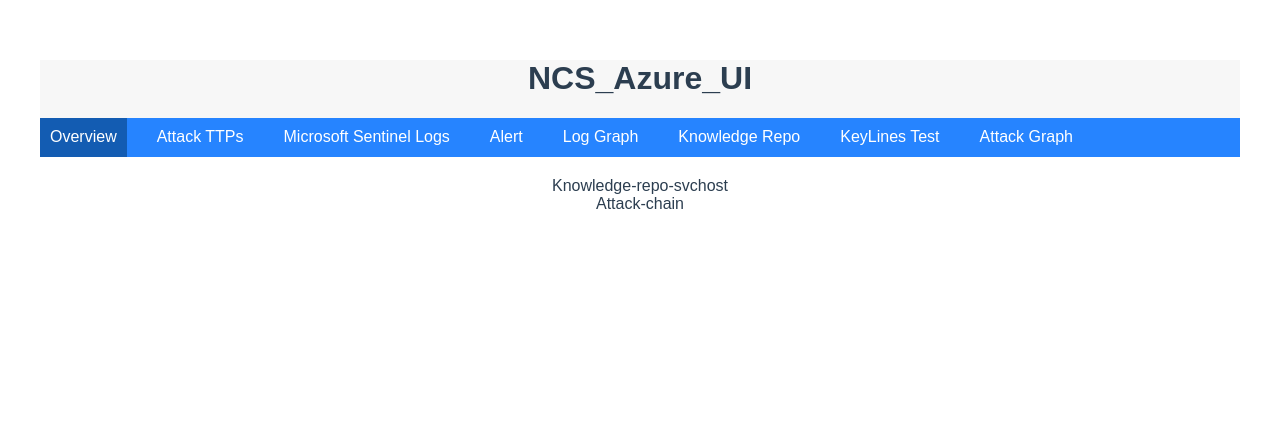
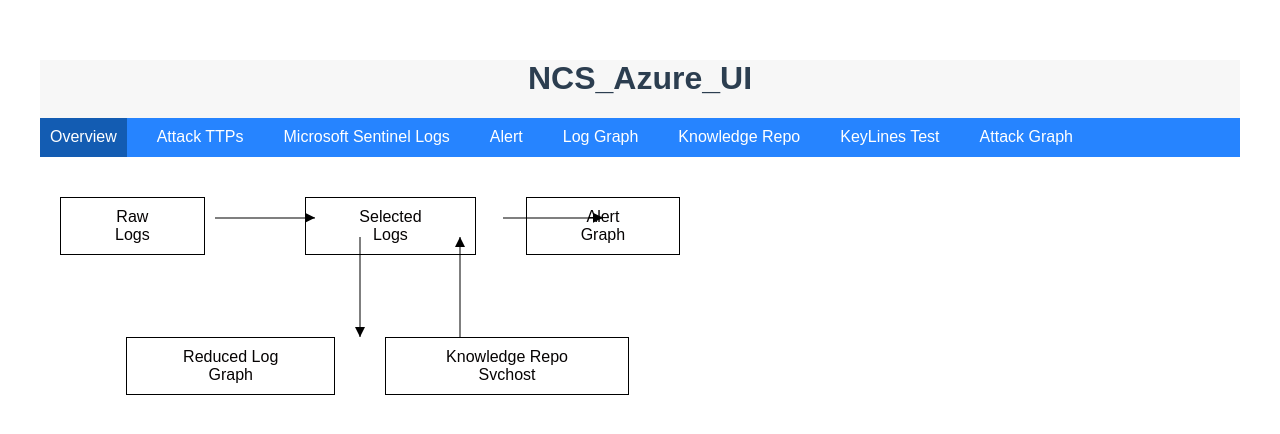
Before and after one commit to Liam929/NCS-Azure, a Vue app: page / in a window 1280 px wide. Shown: the top 434 px of the page. Built offline with nearby package versions, Linux system fonts and the light colour scheme.

Commit message:
update overview

```diff
--- a/src/components/FlowOverview.vue
+++ b/src/components/FlowOverview.vue
@@ -1,14 +1,37 @@
 <template>
   <div>
     <div id="Framework">
-      <div id="op1" @click="navigateToPage('op1')" v-if="showOp1Button">Knowledge-repo-svchost</div>
-      <div id="op2" @click="navigateToPage('op2')" v-if="showOp2Button">Attack-chain</div>
+      <div class="button-container">
+        <div id="op1" @click="navigateToPage('op1')" v-if="showOp1Button" class="button button-op1">Raw Logs</div>
+        <div id="op2" @click="navigateToPage('op2')" v-if="showOp2Button" class="button button-op2">Selected Logs</div>
+        <div id="op3" @click="navigateToPage('op3')" v-if="showOp3Button" class="button button-op3">Reduced Log Graph</div>
+        <div id="op4" @click="navigateToPage('op4')" v-if="showOp3Button" class="button button-op4">Knowledge Repo Svchost</div>
+        <div id="op5" @click="navigateToPage('op5')" v-if="showOp3Button" class="button button-op5">Alert Graph</div>
+        <!-- <div id="op6" @click="navigateToPage('op6')" v-if="showOp3Button" class="button button-op6">Alert Graph</div> Attack Chain
+        <div id="op7" @click="navigateToPage('op7')" v-if="showOp3Button" class="button button-op6">Attack Graph</div> Attack Graph -->
+
+      </div>
+      <div class="arrow-container" v-if="showArrow">
+        <div class="arrow-line1"></div>
+        <div class="arrow1"></div>
+      </div>
+      <div class="arrow-container" v-if="showArrow">
+        <div class="arrow-line2"></div>
+        <div class="arrow2"></div>
+      </div>
+      <div class="arrow-container" v-if="showArrow">
+        <div class="arrow-line3"></div>
+        <div class="arrow3"></div>
+      </div>
+      <div class="arrow-container" v-if="showArrow">
+        <div class="arrow-line4"></div>
+        <div class="arrow4"></div>
+      </div>
       <router-view v-if="!showOp1Button && !showOp2Button"></router-view>
-      <!-- <router-link :to="{ path: '/operation-1' }" v-if="!showOp1Button"></router-link>
-      <router-link :to="{ path: '/operation-2' }" v-if="!showOp2Button"></router-link> -->
     </div>
   </div>
 </template>
+
 
 <script>
 export default {
@@ -16,23 +39,38 @@
     return {
       showOp1Button: true,
       showOp2Button: true,
+      showOp3Button: true,
+      showOp4Button: true,
+      showOp5Button: true,
+      // showOp6Button: true,
+      // showOp7Button: true,
       currentPage: '',
+      showArrow: true,
     };
   },
   methods: {
     navigateToPage(operatorId) {
-      // 根据操作符标识符执行页面跳转逻辑
       if (operatorId === 'op1') {
         this.$router.push('/operation-1');
         this.currentPage = 'operation-1';
       } else if (operatorId === 'op2') {
         this.$router.push('/operation-2');
         this.currentPage = 'operation-2';
+      } else if (operatorId === 'op3') {
+        this.$router.push('/operation-3');
+        this.currentPage = 'operation-3';
+      } else if (operatorId === 'op4') {
+        this.$router.push('/operation-4');
+        this.currentPage = 'operation-4';
+      } else if (operatorId === 'op5') {
+        this.$router.push('/operation-5');
+        this.currentPage = 'operation-5';
       }
-      // 其他操作符的页面跳转逻辑
-      // 根据需要设置 showOp1Button 和 showOp2Button 的值来控制按钮的显示
       this.showOp1Button = false;
       this.showOp2Button = false;
+      this.showOp3Button = false;
+      this.showOp4Button = false;
+      this.showArrow = false;
     },
   },
 };
@@ -44,9 +82,151 @@
   height: 400px;
   /* 其他样式 */
 }
-.active {
-  /* 高亮样式，可以根据需要自定义 */
-  background-color: #135cb2;
-  color: #fff;
+
+.button-container {
+  position: absolute;
+  display: flex;
+  justify-content: center;
+  align-items: flex-start; /* 修改为 flex-start */
+  margin-top: 20px;
+}
+
+.button {
+  padding: 10px 40px;
+  background-color: #fff;
+  color: #060303;
+  cursor: pointer;
+  border: none;
+  transition: all 0.3s ease;
+}
+
+.button-op1 {
+  border: 1px solid #000;
+  margin-right: 100px; /* 调整按钮之间的水平间距 */
+  /* margin-top: 100px */
+}
+
+.button-op2 {
+  border: 1px solid #000;
+  margin-right: -350px;
+}
+
+.button-op3 {
+  border: 1px solid #000;
+  margin-right: 50px;
+  margin-top: 140px;
+}
+
+.button-op4 {
+  border: 1px solid #000;
+  margin-right: -103px;
+  margin-top: 140px;
+}
+
+.button-op5 {
+  border: 1px solid #000;
+  margin-right: 600px;
+}
+
+.arrow-container {
+  position: absolute;
+  display: flex;
+  justify-content: center;
+  align-items: center; /* 修改为 center */
+  margin-top: 40px; /* 调整箭头与按钮之间的垂直间距 */
+  height: auto;
+}
+
+.arrow-line1 {
+  position: absolute;
+  top: 1px;
+  right: -255px;
+  transform: translateY(-50%) rotate(0deg); /* 将线旋转90度，使其横向 */
+  width: 100px; /* 调整线的宽度 */
+  height: 1px; /* 调整线的高度 */
+  background-color: #000; /* 设置线的颜色为黑色 */
+  z-index: 1; /* 提高线的层级，使其位于箭头上方 */
+}
+
+.arrow1 {
+  position: absolute;
+  top: 1px;
+  right: -255px;
+  transform: translateY(-50%) rotate(0deg); /* 将箭头旋转90度，使其横向 */
+  width: 10px; /* 调整箭头的宽度 */
+  height: 10px; /* 调整箭头的高度 */
+  background-color: #000; /* 设置箭头的颜色为黑色 */
+  clip-path: polygon(0 0, 100% 50%, 0 100%); /* 使用 clip-path 定义箭头形状 */
+  z-index: 2; /* 提高箭头的层级，使其位于线的上方 */
+}
+
+.arrow-line2 {
+  position: absolute;
+  top: 70px;
+  right: -350px;
+  transform: translateY(-50%) rotate(-90deg); /* 将线旋转90度，使其横向 */
+  width: 100px; /* 调整线的宽度 */
+  height: 1px; /* 调整线的高度 */
+  background-color: #000; /* 设置线的颜色为黑色 */
+  z-index: 1; /* 提高线的层级，使其位于箭头上方 */
+}
+
+.arrow2 {
+  position: absolute;
+  top: 115px;
+  right: -305px;
+  transform: translateY(-50%) rotate(90deg); /* 将箭头旋转90度，使其横向 */
+  width: 10px; /* 调整箭头的宽度 */
+  height: 10px; /* 调整箭头的高度 */
+  background-color: #000; /* 设置箭头的颜色为黑色 */
+  clip-path: polygon(0 0, 100% 50%, 0 100%); /* 使用 clip-path 定义箭头形状 */
+  z-index: 2; /* 提高箭头的层级，使其位于线的上方 */
+}
+
+.arrow-line3 {
+  position: absolute;
+  top: 70px;
+  right: -450px;
+  transform: translateY(-50%) rotate(-90deg); /* 将线旋转90度，使其横向 */
+  width: 100px; /* 调整线的宽度 */
+  height: 1px; /* 调整线的高度 */
+  background-color: #000; /* 设置线的颜色为黑色 */
+  z-index: 1; /* 提高线的层级，使其位于箭头上方 */
+}
+
+.arrow3 {
+  position: absolute;
+  top: 25px;
+  right: -405px;
+  transform: translateY(-50%) rotate(-90deg); /* 将箭头旋转90度，使其横向 */
+  width: 10px; /* 调整箭头的宽度 */
+  height: 10px; /* 调整箭头的高度 */
+  background-color: #000; /* 设置箭头的颜色为黑色 */
+  clip-path: polygon(0 0, 100% 50%, 0 100%); /* 使用 clip-path 定义箭头形状 */
+  z-index: 2; /* 提高箭头的层级，使其位于线的上方 */
+}
+
+
+.arrow-line4 {
+  position: absolute;
+  top: 1px;
+  right: -543px;
+  transform: translateY(-50%) rotate(0deg); /* 将线旋转90度，使其横向 */
+  width: 100px; /* 调整线的宽度 */
+  height: 1px; /* 调整线的高度 */
+  background-color: #000; /* 设置线的颜色为黑色 */
+  z-index: 1; /* 提高线的层级，使其位于箭头上方 */
+}
+
+.arrow4 {
+  position: absolute;
+  top: 1px;
+  right: -543px;
+  transform: translateY(-50%) rotate(0deg); /* 将箭头旋转90度，使其横向 */
+  width: 10px; /* 调整箭头的宽度 */
+  height: 10px; /* 调整箭头的高度 */
+  background-color: #000; /* 设置箭头的颜色为黑色 */
+  clip-path: polygon(0 0, 100% 50%, 0 100%); /* 使用 clip-path 定义箭头形状 */
+  z-index: 2; /* 提高箭头的层级，使其位于线的上方 */
 }
 </style>
```
Also changed, not shown: src/main.js (+10 -4 lines).
